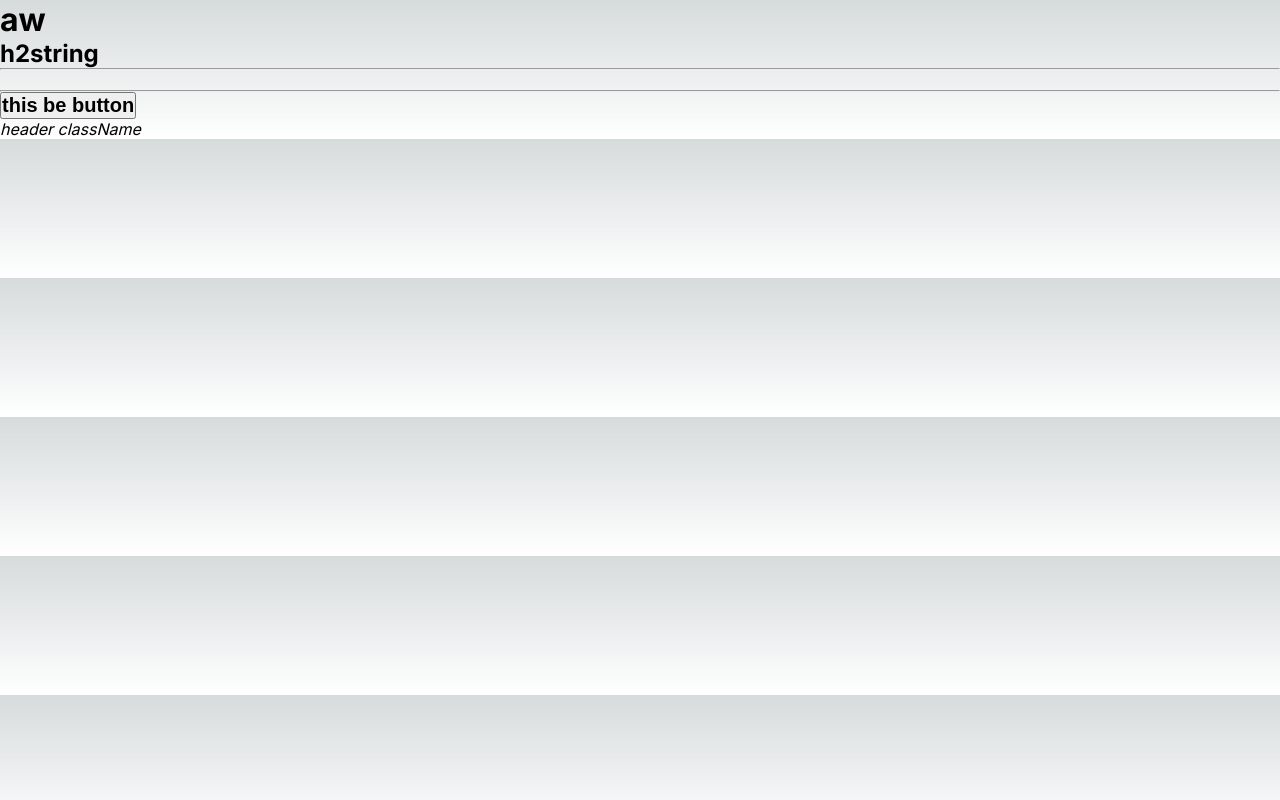
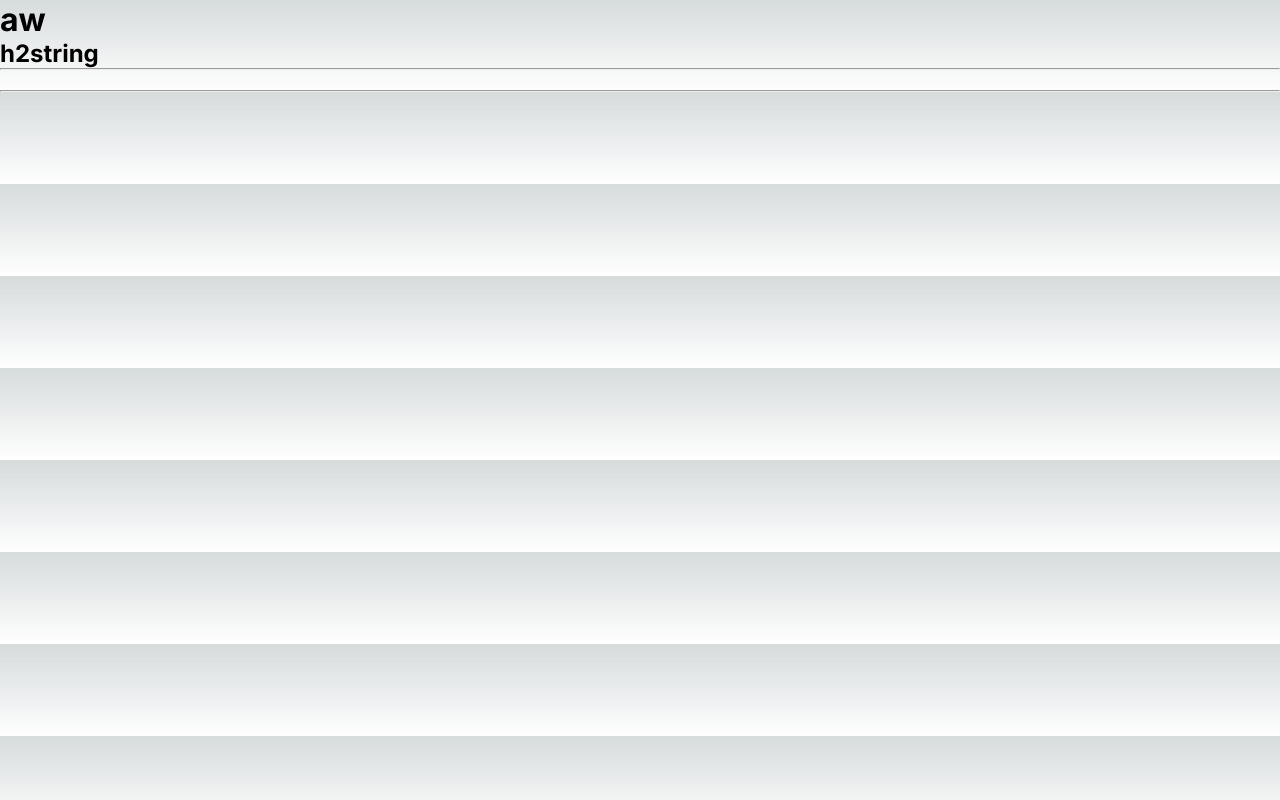
Before and after one commit to SKYD0TS/frontendtest-main, a Next.js app: page /dtest in a window 1280 px wide. Built offline with nearby package versions, Linux system fonts and the light colour scheme.

Commit message:
CreateReactElement DONEASFHAHAHHAHA

```diff
--- a/src/app/dtest/page.tsx
+++ b/src/app/dtest/page.tsx
@@ -25,22 +25,6 @@ function createReactElement(elements: { type: string, props: any, children: any
         elements.props.onClick = returnFunction(elements.props.onClick.function, elements.props.onClick.args, handlers, args)
     }
 
-    //?? ITERATE THROUGH CHILDREN
-    if (Array.isArray(elements.children)) {
-        console.error('ITERATE THROUGH CHILDREN?', elements)
-        console.log('elements.children is ARRAY', elements.children)
-        return elements.children.map((child, childN) => {
-            console.log('child', child)
-            if (Array.isArray(child.children)) {
-                console.log(child)
-                const childElements = createReactElement(child.children, handlers, args)
-                const element = createElement(child.type, { ...child.props, key: childN }, childElements)
-                return element
-            }
-            console.log('createReactElement', child.type, { ...child.props, key: childN }, child.children)
-            return createReactElement({ type: child.type, props: { ...child.props, key: childN }, children: child.children }, handlers, args)
-        })
-    }
 
     //?? ITERATE THROUGH ELEMENTS
     if (Array.isArray(elements)) {
@@ -51,7 +35,9 @@ function createReactElement(elements: { type: string, props: any, children: any
                 console.log('this is button', element.props)
                 element.props.onClick = returnFunction(element.props.onClick.function, element.props.onClick.args, handlers, args)
             }
-            if (Array.isArray(element.children)) {
+            if (typeof element === 'string') {
+                return element
+            } else if (Array.isArray(element.children)) {
                 console.log('element.children', element.children)
                 const elementObject = { type: element.type, props: { ...element.props, key: elementN }, children: element.children }
                 const elementChild = createReactElement(elementObject, handlers, args)
@@ -64,6 +50,30 @@ function createReactElement(elements: { type: string, props: any, children: any
             return createElement(element.type, { key: elementN, ...element.props }, element.children)
         })
     }
+
+
+    //?? ITERATE THROUGH CHILDREN
+    if (elements.children && Array.isArray(elements.children)) {
+        console.error('ITERATE THROUGH CHILDREN?', elements)
+        console.log('elements.children is ARRAY', elements.children)
+        return elements.children.map((child, childN) => {
+            console.log('child', child)
+            if (typeof child === 'string') {
+                return child
+            } else if (Array.isArray(child.children)) {
+                console.log(child)
+                const childElements = createReactElement(child.children, handlers, args)
+                const element = createElement(child.type, { ...child.props, key: childN }, childElements)
+                return element
+            } else if (child.function && handlers && args) {
+                const functionReturnValue = returnFunctionValue(child.function, child.args, handlers, args)
+                return functionReturnValue
+            }
+            console.log('createReactElement', child.type, { ...child.props, key: childN }, child.children)
+            return createReactElement({ type: child.type, props: { ...child.props, key: childN }, children: child.children }, handlers, args)
+        })
+    }
+
 
     console.log('elements.children NOT ARRAY', elements)
     // ??CHECK IF ELEMENT HAVE CHILDREN
@@ -104,30 +114,75 @@ export default function Page() {
             header: "#",
             className: 'AWHF',
             enableSorting: false,
-            children: [{
-                type: 'div',
-                children: [
-                    {
-                        type: 'button',
-                        props: {
-                            onClick: { function: 'onClick', args: ['header', 'className'] }
-                        },
-                        children: [
-                            {
-                                type: 'h2',
-                                children: 'this be button   '
-                            }
-                        ],
-                    },
-                ]
-            },
-            {
-                type: 'i',
-                props: { className: 'classname' },
-                children: [
-                    { function: 'addWord', args: ['header', 'className'] }
-                ]
-            },
+            children: [
+                // {
+                //     type: 'h3',
+                //     props: { className: 'h3' },
+                //     children: "h3"
+                // },
+                // {
+                //     type: 'h3',
+                //     props: { className: 'h3' },
+                //     children: [
+                //         'usual',
+
+                //         {
+                //             type: 'strong',
+                //             props: { className: 'classname' },
+                //             children: [
+                //                 'strong?',
+                //                 {
+                //                     type: 'i',
+                //                     props: { className: 'classname' },
+                //                     children: [{ function: 'addWord', args: ['header', 'className'] }]
+                //                 },
+                //             ]
+                //         },
+                //         {
+                //             type: 'i',
+                //             props: { className: 'classname' },
+                //             children: 'string?'
+                //         },
+                //     ]
+                // },
+                // {
+                //     type: 'h4',
+                //     props: { className: 'h3' },
+                //     children: [
+                //         "h4",
+                //         {
+                //             type: 'i',
+                //             props: { className: 'classname' },
+                //             children: [
+                //                 { function: 'addWord', args: ['header', 'className'] }
+                //             ]
+                //         },
+                //     ]
+                // },
+                // {
+                //     type: 'div',
+                //     children: [
+                //         {
+                //             type: 'button',
+                //             props: {
+                //                 onClick: { function: 'onClick', args: ['header', 'className'] }
+                //             },
+                //             children: [
+                //                 {
+                //                     type: 'h2',
+                //                     children: 'this be button   '
+                //                 }
+                //             ],
+                //         },
+                //     ]
+                // },
+                // {
+                //     type: 'i',
+                //     props: { className: 'classname' },
+                //     children: [
+                //         { function: 'addWord', args: ['header', 'className'] }
+                //     ]
+                // },
             ]
         },
     ])
```
